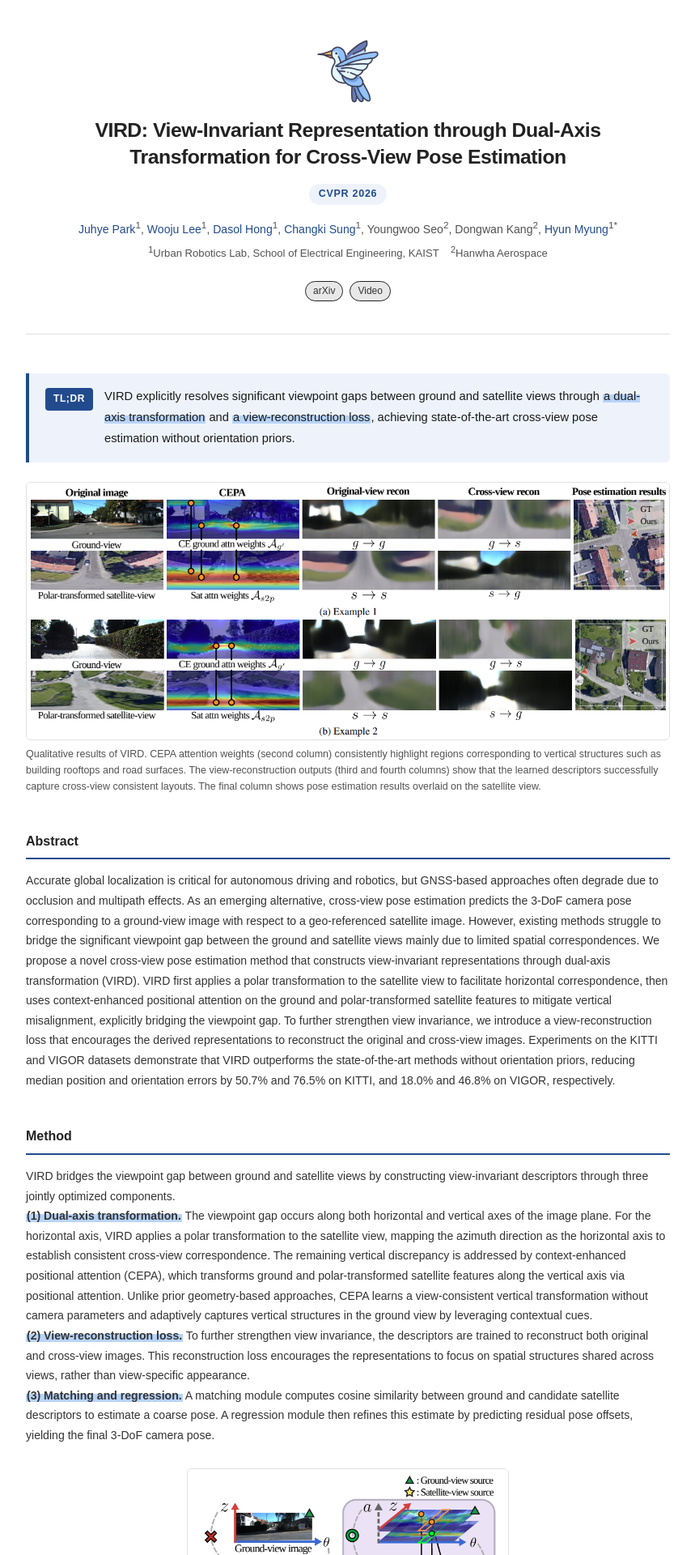
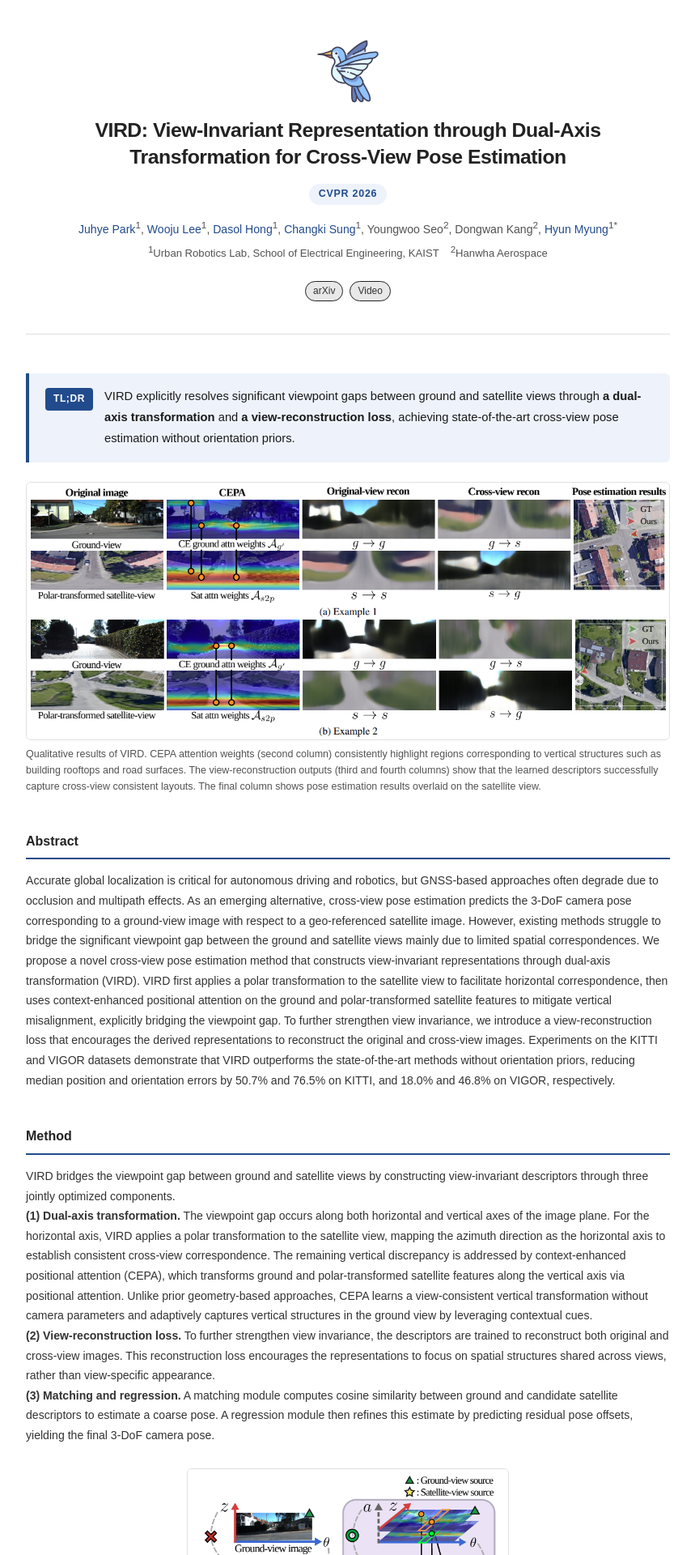
Before and after one commit to jayhi-park/jayhi-park.github.io, a Jekyll site: the page built from VIRD/index.html, in a window 1280 px wide. Shown: the top 1920 px of the page at 81% size, without its empty margins (210-1069 px from the left). Built offline with Jekyll 4.4.1, drawn with Linux system fonts in a browser that asks for light colours.

Commit message:
update: VIRD page and project CSS adjustments
Co-Authored-By: Claude Sonnet 4.6 <noreply@anthropic.com>

```diff
--- a/VIRD/index.html
+++ b/VIRD/index.html
@@ -35,7 +35,7 @@ title: "VIRD"
   <div class="tldr">
     <span class="tldr-label">TL;DR</span>
     <span class="tldr-text">VIRD explicitly resolves significant viewpoint gaps between ground and satellite views
-      through <span class="hl">a dual-axis transformation</span> and <span class="hl">a view-reconstruction loss</span>,
+      through <strong>a dual-axis transformation</strong> and <strong>a view-reconstruction loss</strong>,
       achieving state-of-the-art cross-view pose estimation without orientation priors.</span>
   </div>
   <figure class="project-figure" style="margin-top: 24px;">
@@ -70,7 +70,7 @@ title: "VIRD"
     three jointly optimized components.
   </p>
   <p>
-    <span class="hl"><strong>(1) Dual-axis transformation.</strong></span>
+    <strong>(1) Dual-axis transformation.</strong>
     The viewpoint gap occurs along both horizontal and vertical axes of the image plane.
     For the horizontal axis, VIRD applies a polar transformation to the satellite view, mapping the azimuth direction as
     the horizontal axis to establish consistent cross-view correspondence.
@@ -80,14 +80,14 @@ title: "VIRD"
     parameters and adaptively captures vertical structures in the ground view by leveraging contextual cues.
   </p>
   <p>
-    <span class="hl"><strong>(2) View-reconstruction loss.</strong></span>
+    <strong>(2) View-reconstruction loss.</strong>
     To further strengthen view invariance, the descriptors are trained to reconstruct both original and cross-view
     images.
     This reconstruction loss encourages the representations to focus on spatial structures shared across views,
     rather than view-specific appearance.
   </p>
   <p>
-    <span class="hl"><strong>(3) Matching and regression.</strong></span>
+    <strong>(3) Matching and regression.</strong>
     A matching module computes cosine similarity between ground and candidate satellite descriptors to
     estimate a coarse pose.
     A regression module then refines this estimate by predicting residual pose offsets, yielding the final 3-DoF camera
--- a/assets/css/project.css
+++ b/assets/css/project.css
@@ -168,9 +168,11 @@
 }
 
 .hl {
-  background: linear-gradient(transparent 35%, #b8d4f8 35%);
-  font-weight: 500;
-  padding: 0 1px;
+  background-color: #b8d4f8;
+  border-radius: 4px;
+  padding: 2px 4px;
+  display: inline-block;
+  line-height: 1;
 }
 
 /* ── Figure ── */
```
